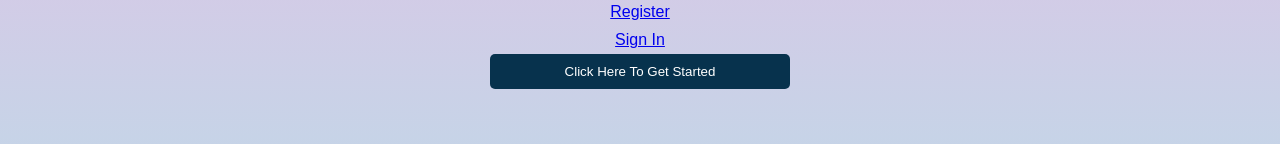
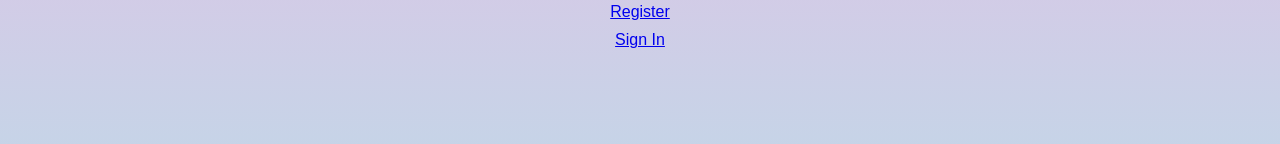
Before and after one commit to GhaziMuqbel/project3-SlackHub-Front, a React (Vite) app in the folder slackHub/: page / in a window 1280 px wide. Shown: the part 252-396 px from the top of the page. Built offline with nearby package versions, Linux system fonts and the light colour scheme.

Commit message:
error check

```diff
--- a/slackHub/src/pages/Home.jsx
+++ b/slackHub/src/pages/Home.jsx
@@ -3,15 +3,7 @@ import { useNavigate } from "react-router-dom"
 const Home = () => {
   let navigate = useNavigate()
 
-  return (
-    <div className="home-container col">
-      <section className="welcome-signin">
-        <button onClick={() => navigate("/signin")}>
-          Click Here To Get Started
-        </button>
-      </section>
-    </div>
-  )
+  return <div></div>
 }
 
 export default Home
--- a/slackHub/src/pages/Register.jsx
+++ b/slackHub/src/pages/Register.jsx
@@ -85,7 +85,7 @@ const Register = () => {
             <label htmlFor="userType">User Type</label>
             <input
               onChange={handleChange}
-              type="chechBox"
+              type="checkBox"
               name="userType"
               value={formValues.userType}
               required
```
Also changed, not shown: slackHub/src/pages/Course.jsx (added, +7 -0 lines).
